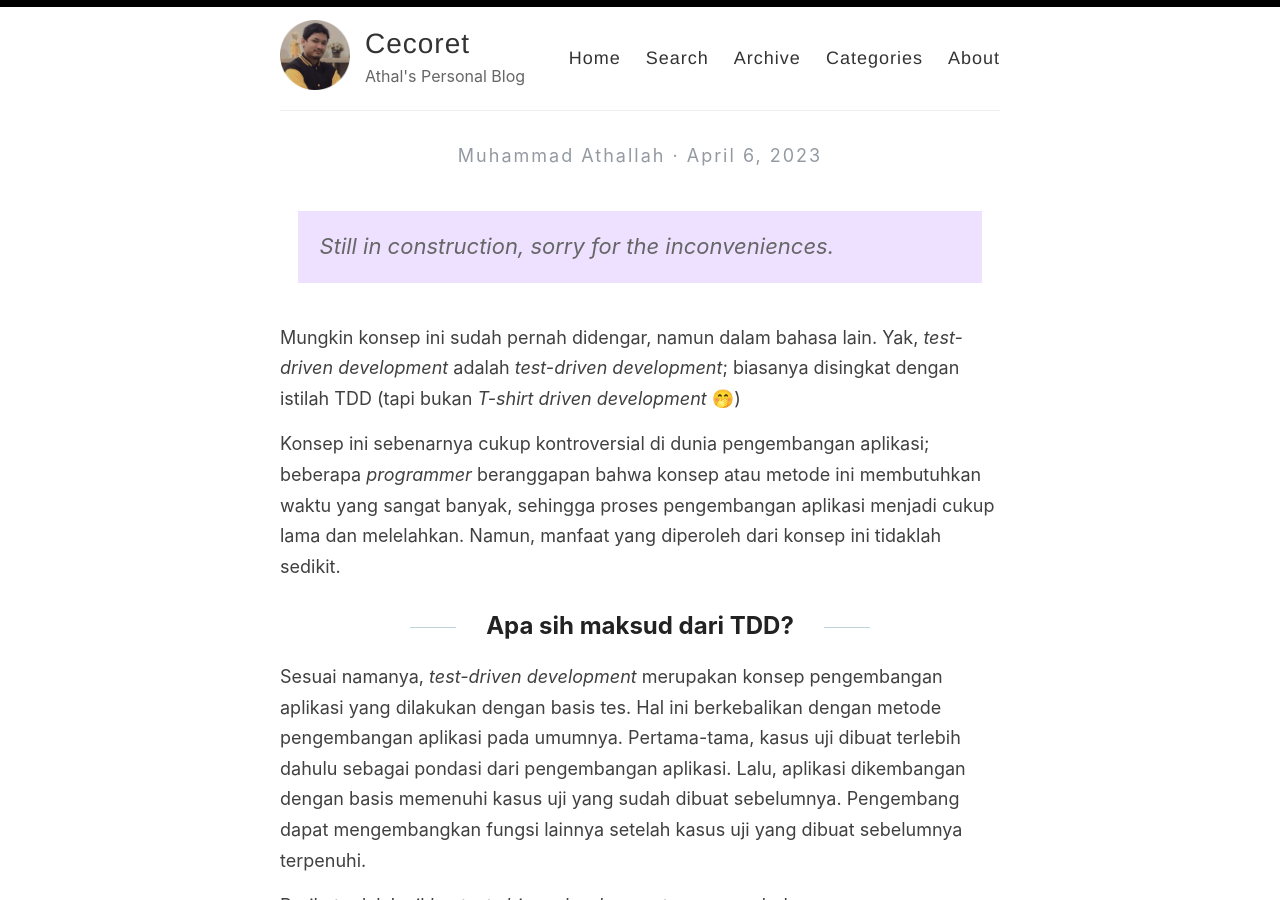
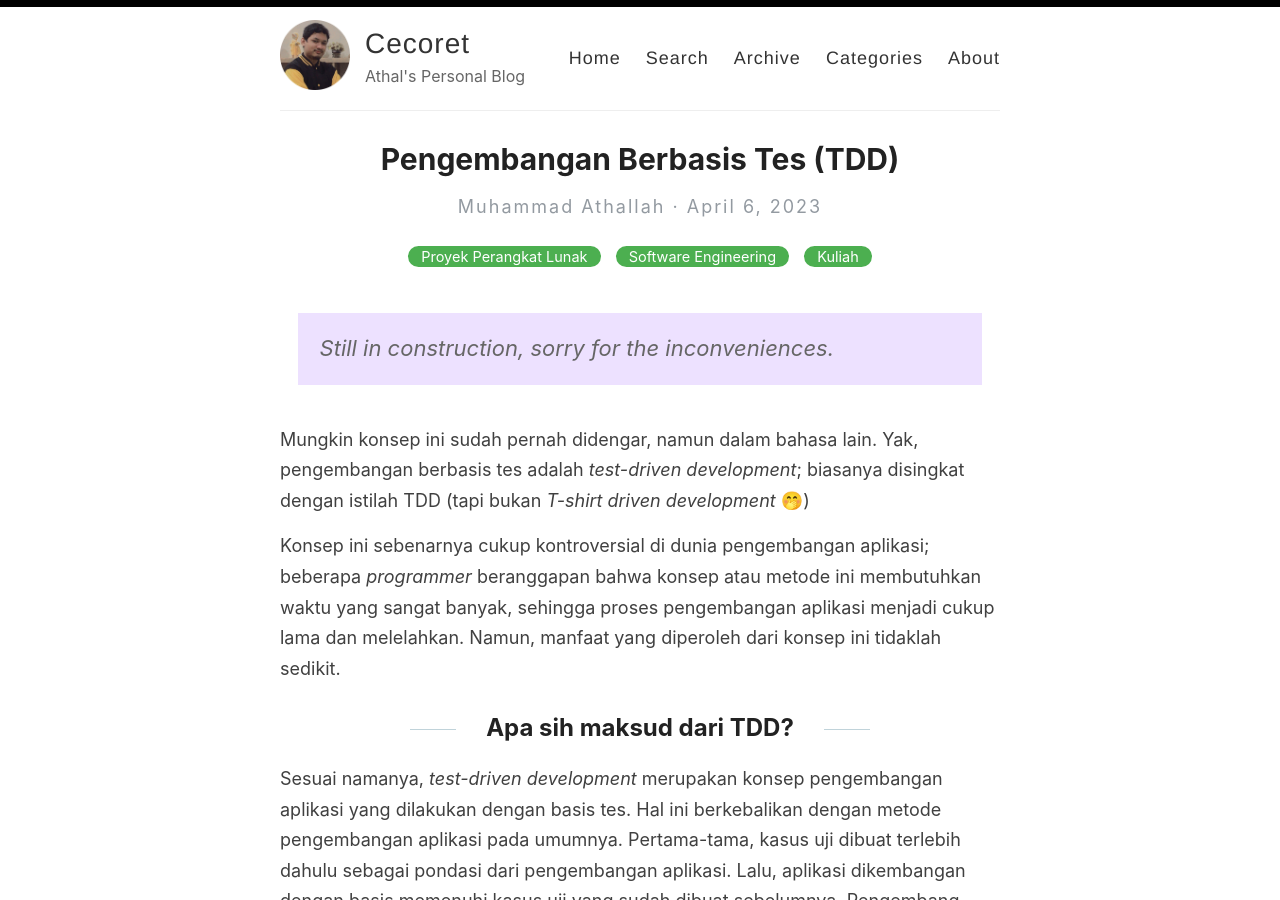
Before and after one commit to determinedguy/cecoret, a Jekyll site: the page built from _posts/2023-4-6-pengembangan-berbasis-tes.md, in a window 1280 px wide and 900 px high. Built offline with Jekyll 4.4.1, drawn with Linux system fonts in a browser that asks for light colours; our own code applies the rules of GitHub Pages for plain Markdown files.

Commit message:
fix: title

```diff
--- a/_posts/2023-4-6-pengembangan-berbasis-tes.md
+++ b/_posts/2023-4-6-pengembangan-berbasis-tes.md
@@ -1,12 +1,12 @@
 ---
 layout: post
-title: *test-driven development* (TDD)
+title: Pengembangan Berbasis Tes (TDD)
 categories: [Proyek Perangkat Lunak, Software Engineering, Kuliah]
 ---
 
 > Still in construction, sorry for the inconveniences.
 
-Mungkin konsep ini sudah pernah didengar, namun dalam bahasa lain. Yak, *test-driven development* adalah *test-driven development*; biasanya disingkat dengan istilah TDD (tapi bukan *T-shirt driven development* 🤭)
+Mungkin konsep ini sudah pernah didengar, namun dalam bahasa lain. Yak, pengembangan berbasis tes adalah *test-driven development*; biasanya disingkat dengan istilah TDD (tapi bukan *T-shirt driven development* 🤭)
 
 Konsep ini sebenarnya cukup kontroversial di dunia pengembangan aplikasi; beberapa *programmer* beranggapan bahwa konsep atau metode ini membutuhkan waktu yang sangat banyak, sehingga proses pengembangan aplikasi menjadi cukup lama dan melelahkan. Namun, manfaat yang diperoleh dari konsep ini tidaklah sedikit.
 
```
